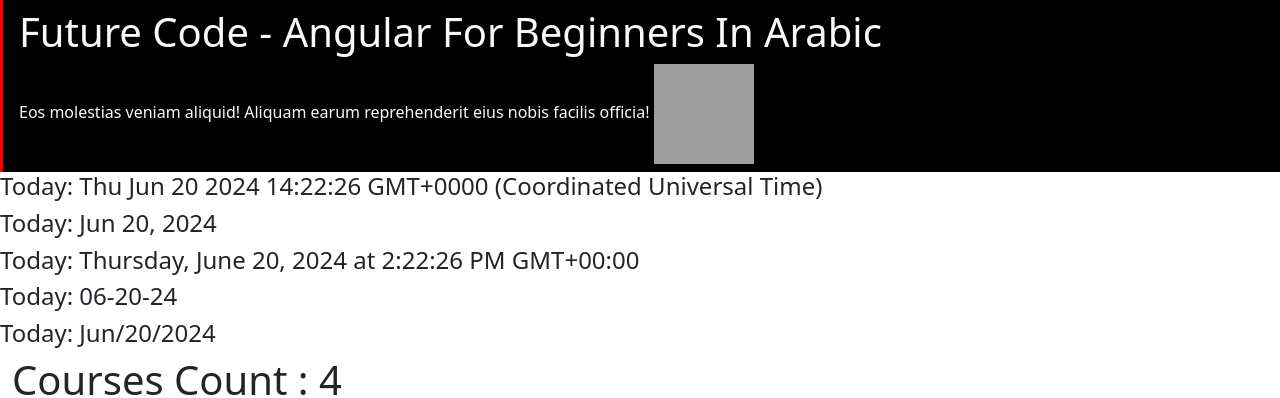
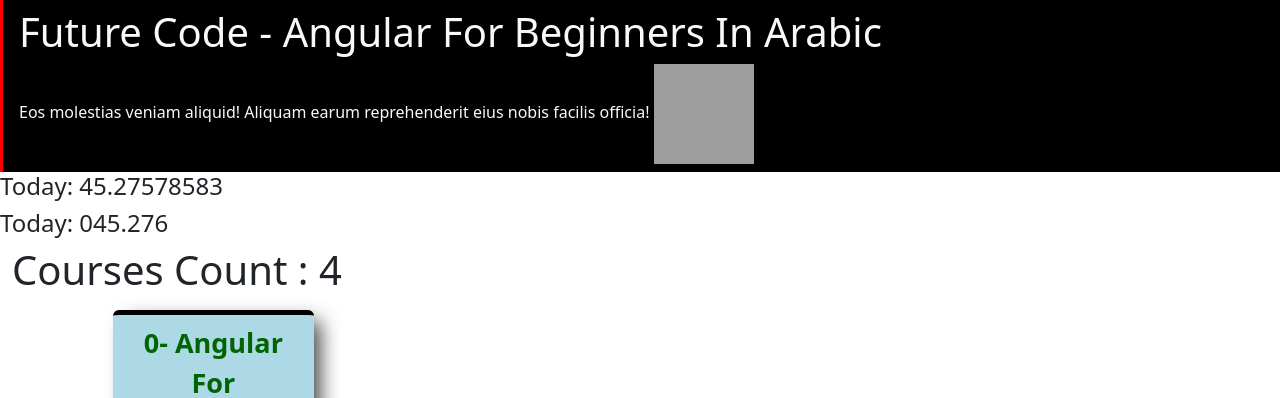
Before and after one commit to ammarnas/future_code, an Angular app: page / in a window 1280 px wide. Shown: the top 398 px of the page. Built offline with nearby package versions, Linux system fonts and the light colour scheme; grey boxes are pictures that could not be loaded.

Commit message:
number pipe

```diff
--- a/src/app/app.component.html
+++ b/src/app/app.component.html
@@ -9,11 +9,8 @@
   </div>
 </div>
 
-<h4>Today: {{ date }}</h4>           <!-- Fri Jun 21 2024 19:40:10 GMT+0300 (Arabian Standard Time) -->
-<h4>Today: {{ date | date }}</h4>           <!-- Jun 21, 2024 -->
-<h4>Today: {{ date | date:'full' }}</h4>    <!-- Friday, June 21, 2024 at 7:37:23 PM GMT+03:00  -->
-<h4>Today: {{ date | date:'MM-dd-yy' }}</h4>    <!-- 06-21-24  -->
-<h4>Today: {{ date | date:'MMM/dd/yyyy' }}</h4>    <!-- Jun/21/2024 -->
+<h4>Today: {{ amount }}</h4>                   <!-- 45.27578583 -->
+<h4>Today: {{ amount | number:'3.1-3'}}</h4>   <!-- 045.276 -->        <!--{3} digits before the float point (.) {1-3} minimum 1 number and maximum 3 number -->
 
 <div class="container-fluid">
   <div class="row mt-2">
--- a/src/app/app.component.ts
+++ b/src/app/app.component.ts
@@ -17,7 +17,7 @@
     title: 'Angular For Beginners In Arabic',
   };
 
-  date = new Date();
+  amount = 45.27578583;
 
   courses: Array<ICourse> = [
   {
```
